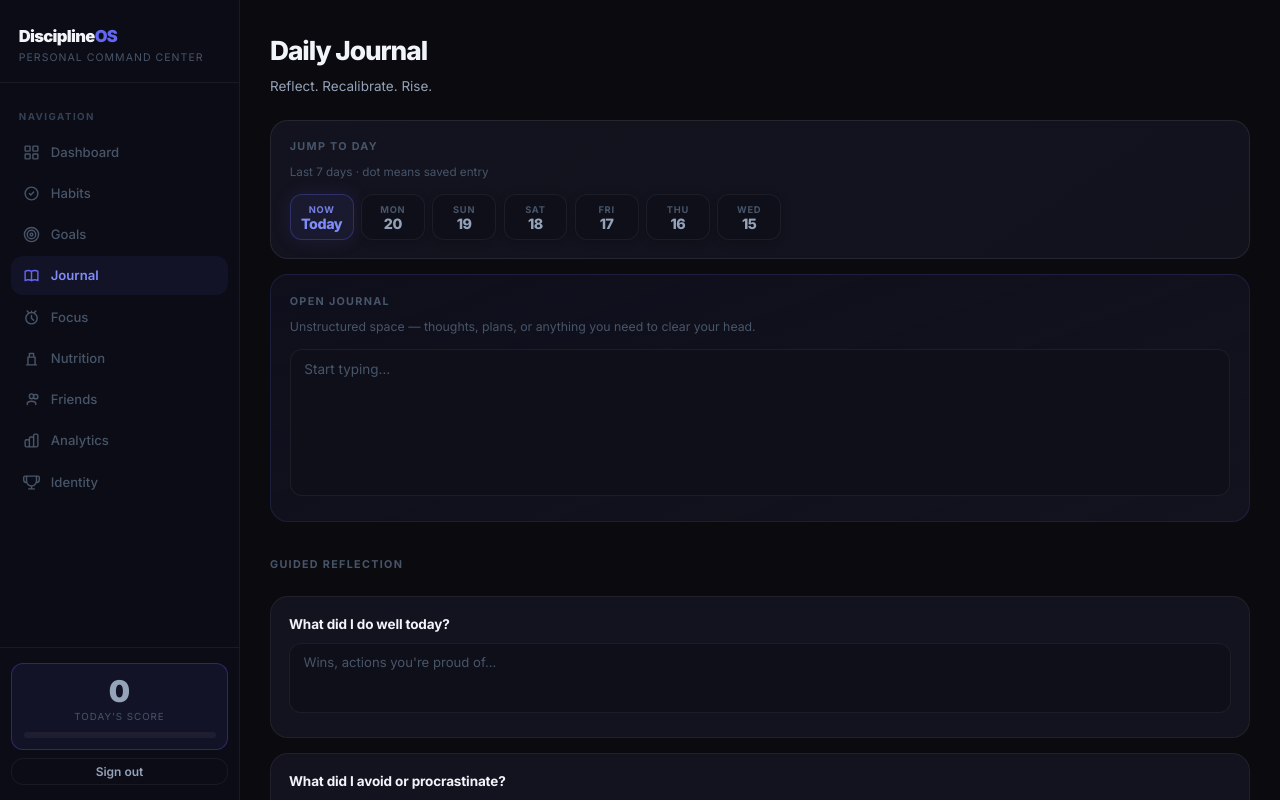
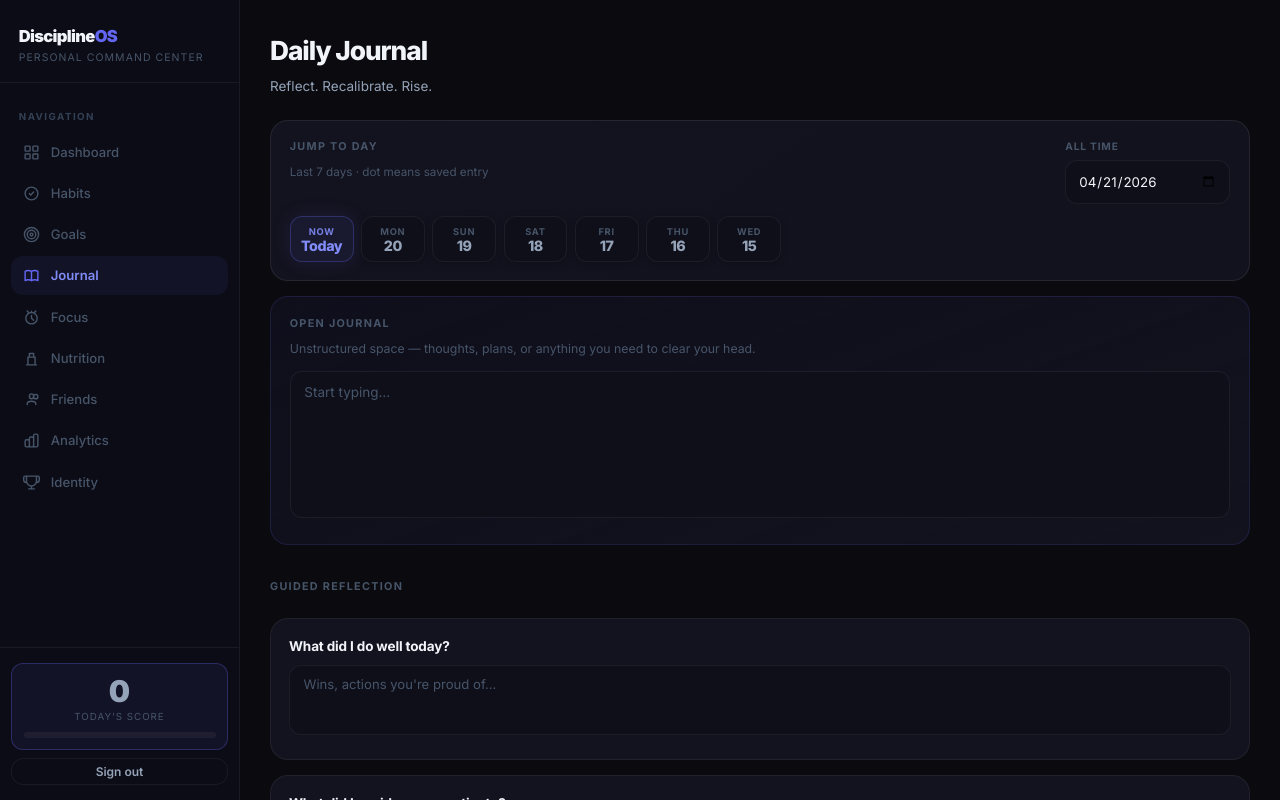
Before and after one commit to larplord/discipline-app, a Next.js app: page /journal in a window 1280 px wide. Built offline with nearby package versions, Linux system fonts and the light colour scheme; no server answers; the database is empty; sample sign-in values are in the browser's storage.

Commit message:
new update

```diff
--- a/src/app/(app)/journal/page.tsx
+++ b/src/app/(app)/journal/page.tsx
@@ -48,7 +48,7 @@ export default function JournalPage() {
         if (e.well || e.avoided || e.improve || e.freeform) list.push([d.id, e]);
       });
       list.sort(([a], [b]) => b.localeCompare(a));
-      setHistory(list.slice(0, 30));
+      setHistory(list);
     });
   }, [uid]);
 
@@ -74,6 +74,9 @@ export default function JournalPage() {
     return { key, dow, labelMain, hasEntry, isToday: i === 0 };
   });
 
+  const oldestEntryDate = history.length ? history[history.length - 1]?.[0] : undefined;
+  const selectedHasEntry = history.some(([k]) => k === selectedDate);
+
   return (
     <div className="fade-in">
       <div className="page-header">
@@ -97,6 +100,18 @@ export default function JournalPage() {
               <div className="section-label">Jump to day</div>
               <p className="journal-day-picker-hint">Last 7 days · dot means saved entry</p>
             </div>
+            <label className="journal-date-input-wrap">
+              <span className="journal-date-input-label">All time</span>
+              <input
+                className={`journal-date-input ${selectedHasEntry ? 'has-entry' : ''}`}
+                type="date"
+                value={selectedDate}
+                min={oldestEntryDate}
+                max={format(new Date(), 'yyyy-MM-dd')}
+                onChange={(e) => setSelectedDate(e.target.value)}
+                aria-label="Choose any journal date"
+              />
+            </label>
           </div>
           <div className="day-pills" role="tablist" aria-label="Journal day">
             {recentDays.map((d) => (
--- a/src/styles/pages/Journal.css
+++ b/src/styles/pages/Journal.css
@@ -7,6 +7,11 @@
 }
 
 .journal-day-picker-head {
+  display: flex;
+  align-items: flex-start;
+  justify-content: space-between;
+  gap: 1rem;
+  flex-wrap: wrap;
   margin-bottom: 0.85rem;
 }
 
@@ -14,6 +19,48 @@
   font-size: 0.78rem;
   color: var(--text-muted);
   margin-top: 0.25rem;
+}
+
+.journal-date-input-wrap {
+  display: flex;
+  flex-direction: column;
+  gap: 0.35rem;
+  min-width: 11rem;
+}
+
+.journal-date-input-label {
+  font-size: 0.68rem;
+  font-weight: 700;
+  letter-spacing: 0.08em;
+  text-transform: uppercase;
+  color: var(--text-muted);
+}
+
+.journal-date-input {
+  border-radius: var(--radius-md);
+  border: 1px solid var(--border);
+  background: var(--bg-secondary);
+  color: var(--text-primary);
+  padding: 0.7rem 0.8rem;
+  min-height: 44px;
+  font-family: inherit;
+  transition: var(--transition);
+}
+
+.journal-date-input:hover {
+  border-color: rgba(255, 255, 255, 0.14);
+  background: var(--bg-elevated);
+}
+
+.journal-date-input:focus-visible {
+  outline: none;
+  border-color: var(--accent);
+  box-shadow: 0 0 0 3px var(--accent-faint);
+}
+
+.journal-date-input.has-entry {
+  border-color: rgba(16, 185, 129, 0.35);
+  box-shadow: inset 0 0 0 1px rgba(16, 185, 129, 0.12);
 }
 
 .day-pills {
@@ -232,6 +279,13 @@
   .journal-day-picker {
     padding: 1rem 1rem 1.1rem;
   }
+  .journal-day-picker-head {
+    align-items: stretch;
+  }
+  .journal-date-input-wrap {
+    width: 100%;
+    min-width: 0;
+  }
   .day-pills {
     gap: 0.4rem;
   }
```
